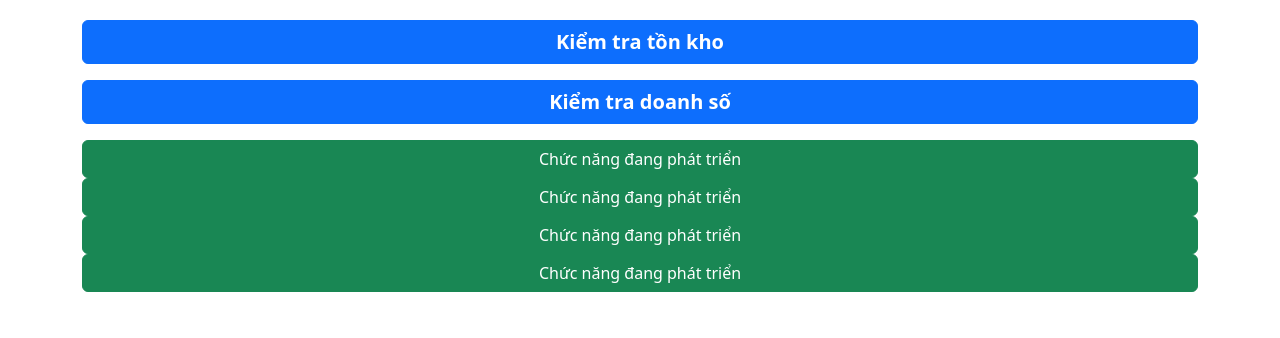
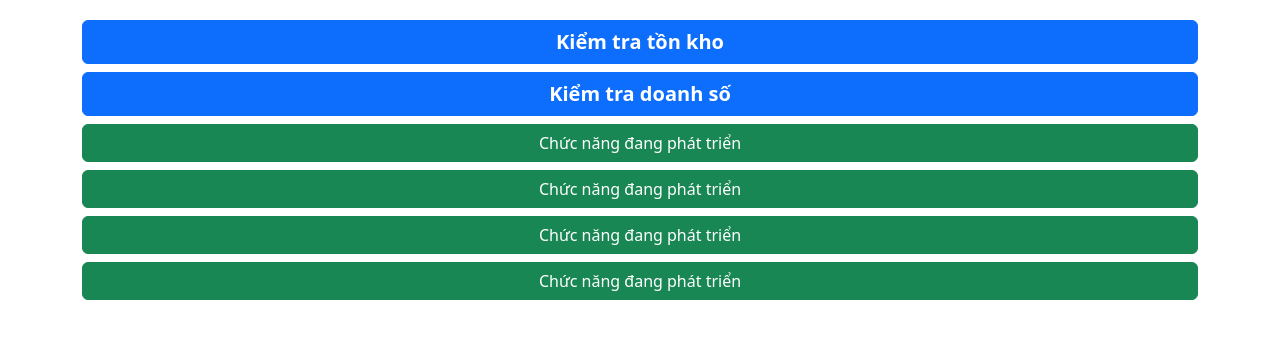
Before and after one commit to lehuulong1611-tech/cuonghuong-api, a website: page index.html in a window 1280 px wide. Shown: the part 90-428 px from the top of the page. Drawn offline with nearby package versions, Linux system fonts and the light colour scheme.

Commit message:
Update index.html

```diff
--- a/index.html
+++ b/index.html
@@ -13,11 +13,11 @@
 
     <h2 class="mb-4">NHÀ SÁCH VPP CƯỜNG HƯƠNG</h2>
 
-    <a href="tonkho.html" class="btn btn-primary w-100 mb-3 fw-bold fs-5">Kiểm tra tồn kho</a>
-    <a href="doanhso.html" class="btn btn-primary w-100 mb-3 fw-bold fs-5">Kiểm tra doanh số</a>
-    <a href="doanhso.html" class="btn btn-success w-100">Chức năng đang phát triển</a>
-    <a href="doanhso.html" class="btn btn-success w-100">Chức năng đang phát triển</a>
-    <a href="doanhso.html" class="btn btn-success w-100">Chức năng đang phát triển</a>
+    <a href="tonkho.html" class="btn btn-primary w-100 mb-2 fw-bold fs-5">Kiểm tra tồn kho</a>
+    <a href="doanhso.html" class="btn btn-primary w-100 mb-2 fw-bold fs-5">Kiểm tra doanh số</a>
+    <a href="doanhso.html" class="btn btn-success mb-2 w-100">Chức năng đang phát triển</a>
+    <a href="doanhso.html" class="btn btn-success mb-2 w-100">Chức năng đang phát triển</a>
+    <a href="doanhso.html" class="btn btn-success mb-2 w-100">Chức năng đang phát triển</a>
     <a href="doanhso.html" class="btn btn-success w-100">Chức năng đang phát triển</a>
 
 </body>
```
